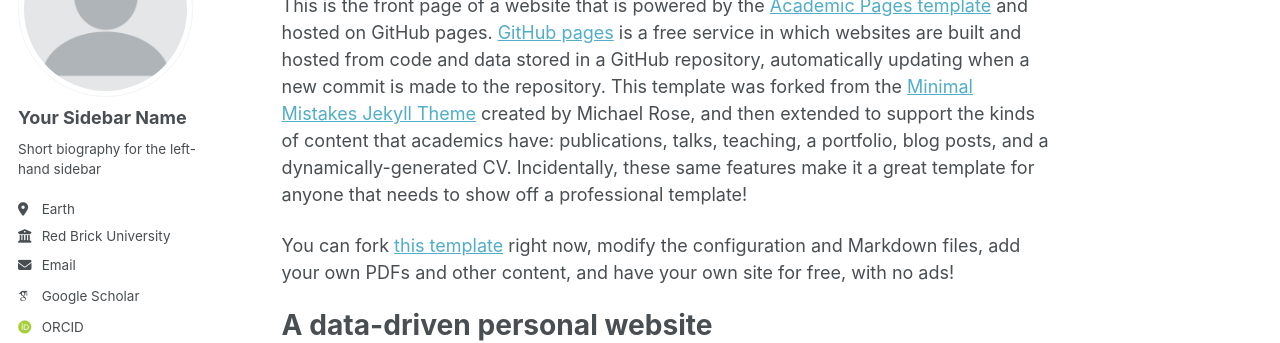
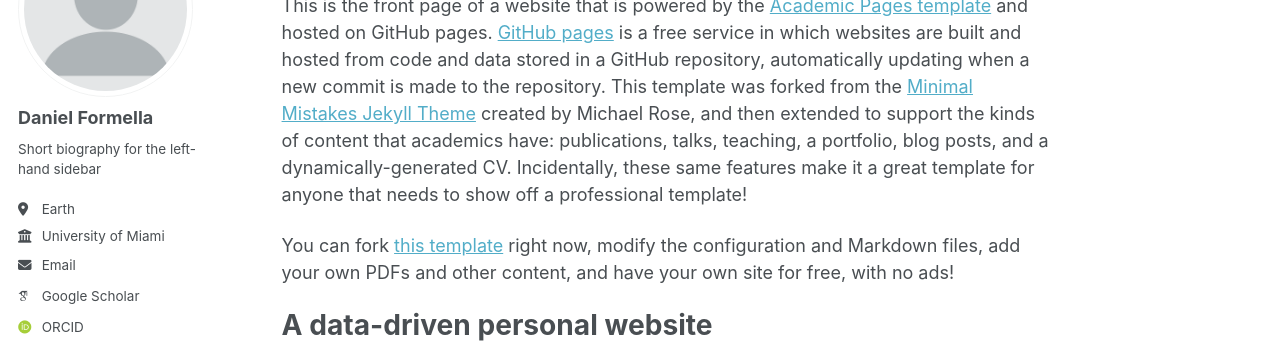
Before and after one commit to dff24/danielformella.github.io, a Jekyll site: the page built from _pages/about.md, in a window 1280 px wide. Shown: the part 179-522 px from the top of the page. Built offline with Jekyll 4.4.1, drawn with Linux system fonts in a browser that asks for light colours; some web fonts are replaced; a script bundle is joined from its source files by our own code; library files that are not in the unit come from our copies.

Commit message:
Update _config.yml

```diff
--- a/_config.yml
+++ b/_config.yml
@@ -24,11 +24,11 @@
 author:
   # Biographic information
   avatar           : "profile.png"
-  name             : "Your Sidebar Name"
-  pronouns         : # example: "she/her"
+  name             : "Daniel Formella"
+  pronouns         : # example: "ze/zer"
   bio              : "Short biography for the left-hand sidebar"
   location         : "Earth"
-  employer         : "Red Brick University"
+  employer         : "University of Miami"
   uri              : # URL
   email            : "none@example.org"
 
```
